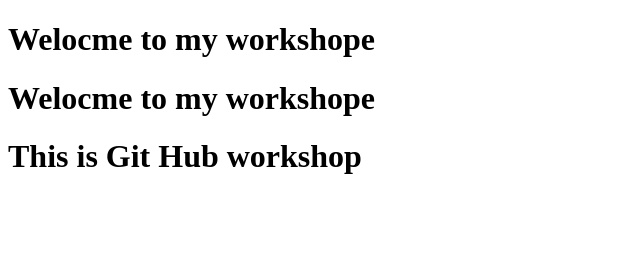
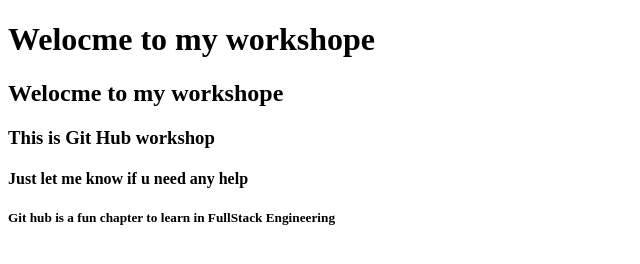
Before and after one commit to firdaus-azmi/workshop, a plain HTML site: page index.html in a window 1280 px wide. Shown: the whole page, without its empty margins (0-640 px from the left). Drawn offline with Linux system fonts and the light colour scheme.

Commit message:
i have add additional 2 lines

```diff
--- a/index.html
+++ b/index.html
@@ -7,7 +7,9 @@
 </head>
 <body>
     <h1>Welocme to my workshope</h1>
-    <h1>Welocme to my workshope</h1>
-    <h1>This is Git Hub workshop</h1>
+    <h2>Welocme to my workshope</h2>
+    <h3>This is Git Hub workshop</h3>
+    <h4>Just let me know if u need any help</h4>
+    <h5>Git hub is a fun chapter to learn in FullStack Engineering</h5>
 </body>
 </html>
```
